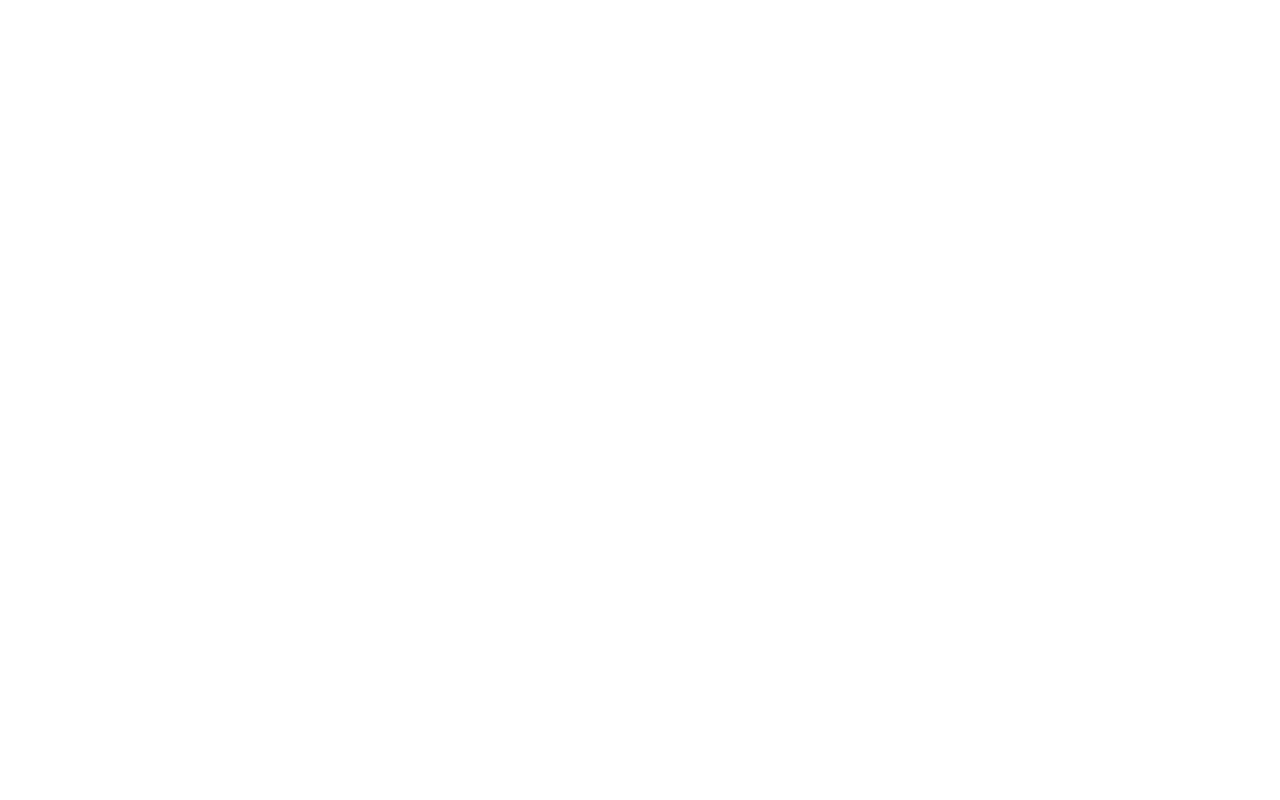
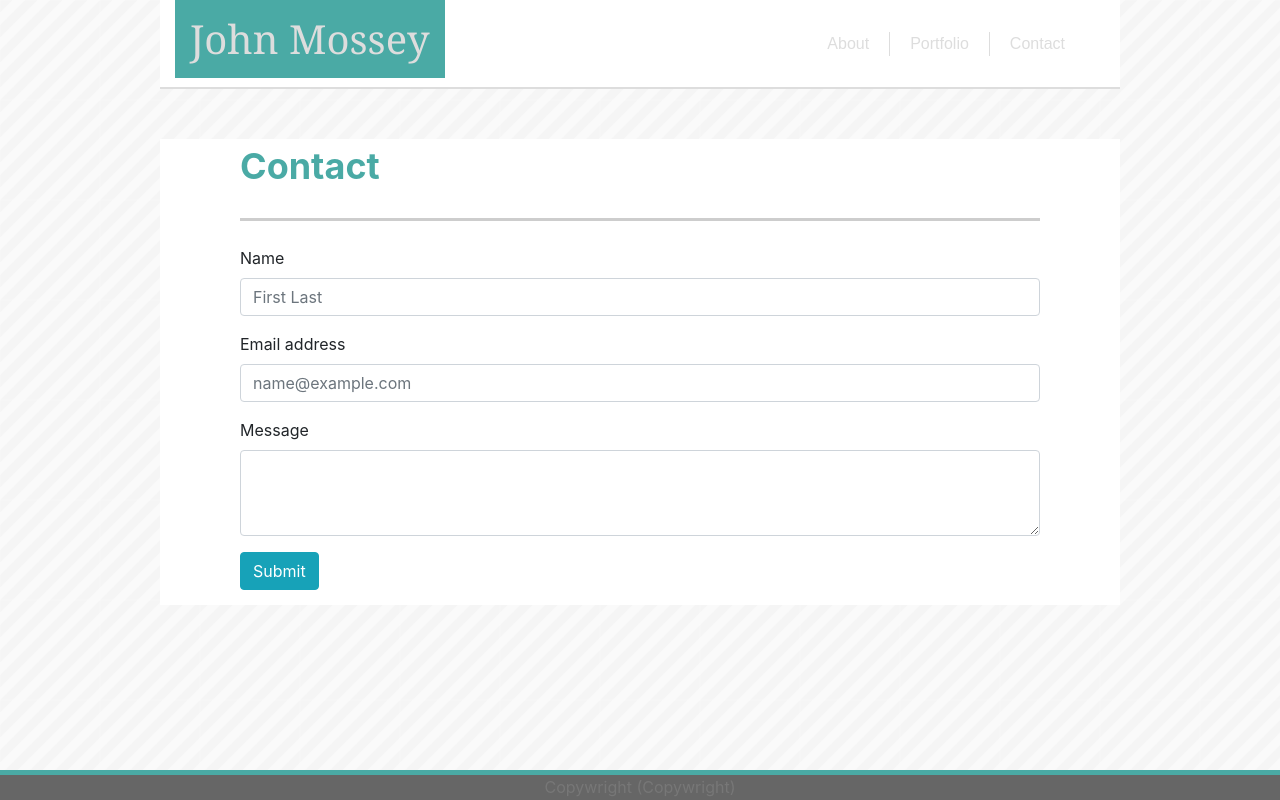
Before and after one commit to MosseyJohn/BasicPortfolio, a plain HTML site: page contact.html in a window 1280 px wide. Drawn offline with nearby package versions, Linux system fonts and the light colour scheme.

Commit message:
update with form

```diff
--- a/assets/css/style.css
+++ b/assets/css/style.css
@@ -35,7 +35,7 @@ ul{
     margin: 20px;
     padding: 0;
     overflow: hidden;
-    margin-top: 50px;
+    margin-top: 32px;
 }
 
 li{
@@ -67,18 +67,16 @@ li{
     overflow: auto;
     width: 960px;
     margin: 0 auto;
+    margin-top: 50px;
 }
 .secondary-header{
     color: #4aaaa5;
     font-size: 36;
     font-weight: bold;
-    padding: 25;
     padding-bottom: 25;
     border-bottom: #4444 solid;
     width: 800;
-    margin-left: 60;
-    padding-left: 0;
-    padding-right: 35;
+    margin: 0 auto;
     margin-bottom: 25;
 }
 .me{
@@ -89,7 +87,7 @@ li{
 }
 .biobox{
     width: 800;
-    padding-left: 60px;
+    margin: 0 auto;
     padding-top: 10;
 }
 .biotext{
@@ -112,3 +110,10 @@ footer{
     margin-right: 100px;
     margin-bottom: 50px;
 }
+.form{
+    width: 800px;
+    margin: 0 auto;
+}
+.submitbutton{
+    margin-bottom: 15px;
+}
--- a/contact.html
+++ b/contact.html
@@ -0,0 +1,54 @@
+<!Doctype>
+<html>
+    <head>
+        <!--<link rel="stylesheet" href="/assets/css/reset.css">-->
+        <link rel="stylesheet" href="https://stackpath.bootstrapcdn.com/bootstrap/4.1.1/css/bootstrap.min.css" integrity="sha384-WskhaSGFgHYWDcbwN70/dfYBj47jz9qbsMId/iRN3ewGhXQFZCSftd1LZCfmhktB" crossorigin="anonymous">
+        <link rel="stylesheet" type="text/css" href="../BasicPortfolio/assets/css/style.css">
+
+    </head>
+    <body>
+        <div class="maindiv">
+            <header class="primary-header">
+                <div class="container">
+
+                    <h1 class="logo">John Mossey</h1>
+
+                    <nav class="primary-nav">
+                        <ul>
+                            <li><a class="li1" href="contact.html">Contact</a></li>
+                            <li><a class="li2" href="portfolio.html">Portfolio</a></li>
+                            <li><a class="li3" href="index.html">About</a></li>
+                        </ul>
+                    </nav>
+
+                </div>
+            </header>
+        </div>
+
+    <div class="mainbody">
+        <div class="secondary-header">
+         Contact
+        </div>
+        <div class="contianer form">
+                <form>
+                        <div class="form-group">
+                          <label for="exampleFormControlInput1">Name</label>
+                          <input type="name" class="form-control" id="exampleFormControlSelect1" placeholder="First Last">
+                        </div>
+                        <div class="form-group">
+                          <label for="exampleFormControlInput1">Email address</label>
+                          <input type="email" class="form-control" id="exampleFormControlInput1" placeholder="name@example.com">
+                        </div>
+                        <div class="form-group">
+                          <label for="exampleFormControlTextarea1">Message</label>
+                          <textarea class="form-control" id="exampleFormControlTextarea1" rows="3"></textarea>
+                        </div>
+                      </form>
+                      <button type="button" class="btn btn-info submitbutton">Submit</button>
+        </div>
+    </div>
+        <footer>
+            Copywright (Copywright)
+        </footer>
+    </body>
+</html>
```
Also changed, not shown: index.html (+1 -0 lines), portfolio.html (+1 -0 lines).
